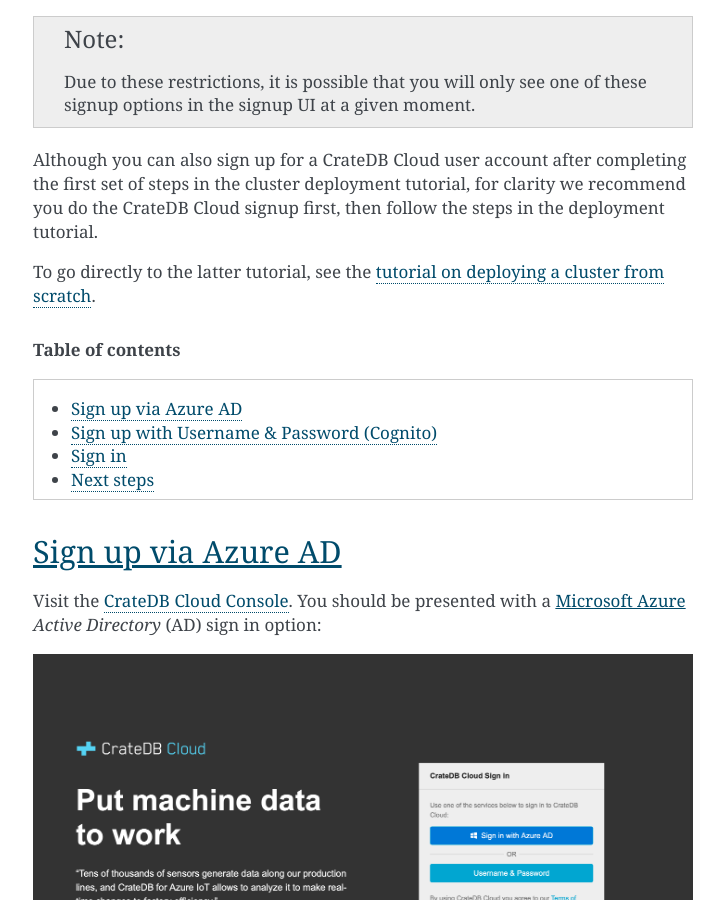
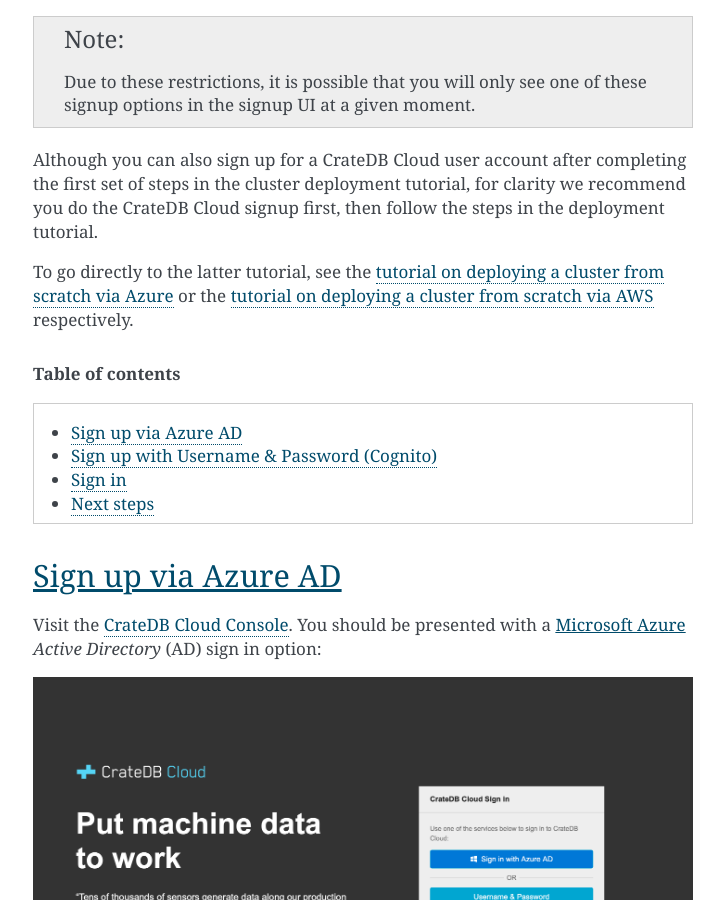
Before and after one commit to crate/cloud-tutorials, a Sphinx documentation site: the page built from docs/sign-up.rst, in a window 1280 px wide and 900 px high, scrolled down 427 px. Shown: the whole window, without its empty margins (387-1111 px from the left). Built offline with Sphinx 7.4.7, drawn with Linux system fonts in a browser that asks for light colours; some of the changed text lies outside the part shown.

Commit message:
Reorganization of tutorials to make Azure and AWS flows clearly separated

```diff
--- a/docs/deploy-to-cluster/signup-aws.rst
+++ b/docs/cluster-deployment/deploy-to-cluster-aws/signup-aws.rst
@@ -26,7 +26,7 @@
 the top of the AWS Marketplace front page, or follow `this link`_ to the offer.
 The top of the offer page should look as follows:
 
-.. image:: ../_assets/img/aws-offer.png
+.. image:: ../../_assets/img/aws-offer.png
 
 The offer page provides all the information about the CrateDB Cloud offer on
 AWS you might need: a product overview, brief descriptions of the subscription
@@ -37,14 +37,14 @@
 When you do, you will be referred to a page with pricing details and a request
 for confirmation, like so:
 
-.. image:: ../_assets/img/aws-subscribe-offer.png
+.. image:: ../../_assets/img/aws-subscribe-offer.png
 
 After reviewing the details, click *Subscribe*.
 
 A notice will pop up, confirming your subscription and referring you to the
 configuration on the CrateDB Cloud end.
 
-.. image:: ../_assets/img/aws-subscribe-confirm.png
+.. image:: ../../_assets/img/aws-subscribe-confirm.png
 
 Click on the *Set Up Your Account* button to proceed.
 
--- a/docs/deploy-to-cluster/signup-azure.rst
+++ b/docs/cluster-deployment/deploy-to-cluster-azure/signup-azure.rst
@@ -32,7 +32,7 @@
 Azure Portal. The Azure Portal provides a dropdown menu where you can select
 the plan you have chosen previously.
 
-.. image:: ../_assets/img/portal-offer.png
+.. image:: ../../_assets/img/portal-offer.png
 
 Simply select your preferred plan and confirm by clicking *Create*. Note that
 you can still review the plans and pricing again at this stage before creating
@@ -43,7 +43,7 @@
 billed for the total usage. All resources in a single Azure subscription are
 billed together.
 
-.. image:: ../_assets/img/subscribe-offer.png
+.. image:: ../../_assets/img/subscribe-offer.png
 
 Once everything is set, click *Subscribe* in the bottom left corner.
 
--- a/docs/index.rst
+++ b/docs/index.rst
@@ -30,11 +30,11 @@
 .. rubric:: Table of contents
 
 .. toctree::
-    :maxdepth: 3
+    :maxdepth: 2
     :titlesonly:
 
     sign-up
-    deploy-to-cluster/index
+    cluster-deployment/index
 
 
 .. _Crate.io: https://crate.io/
--- a/docs/sign-up.rst
+++ b/docs/sign-up.rst
@@ -28,7 +28,9 @@
 deployment tutorial.
 
 To go directly to the latter tutorial, see the :ref:`tutorial on deploying a
-cluster from scratch <deploy-to-cluster>`.
+cluster from scratch via Azure <deploy-to-cluster-azure>` or the
+:ref:`tutorial on deploying a cluster from scratch via AWS
+<deploy-to-cluster-aws>` respectively.
 
 
 .. rubric:: Table of contents
@@ -88,9 +90,11 @@
 
 There's nothing here yet.
 
-However, by the end of :ref:`this tutorial <deploy-to-cluster>`, you will have
-created your first CrateDB cluster and this page will display important
-information such as average response times, queries, logs, and so on.
+However, by the end of our tutorials for :ref:`deploying a cluster via Azure
+<deploy-to-cluster-azure>` or :ref:`deploying a cluster via AWS
+<deploy-to-cluster-aws>`, you will have created your first CrateDB cluster and
+this page will display important information such as average response times,
+queries, logs, and so on.
 
 
 .. _sign-up-next:
@@ -99,7 +103,7 @@
 ==========
 
 Now that you have an account, you can choose a cloud provider. Follow the
-:ref:`relevant tutorial steps <deploy-to-cluster>` to subscribe and deploy your
+:ref:`relevant tutorial steps <cluster-deployment>` to subscribe and deploy your
 first cluster.
 
 
```
Also changed, not shown: docs/cluster-deployment/deploy-to-cluster-aws/configure-aws.rst (renamed from docs/deploy-to-cluster/configure-aws.rst, +7 -7 lines), docs/cluster-deployment/deploy-to-cluster-aws/index.rst (added, +19 -0 lines), docs/cluster-deployment/deploy-to-cluster-azure/configure-azure.rst (renamed from docs/deploy-to-cluster/configure-azure.rst, +7 -7 lines), docs/cluster-deployment/deploy-to-cluster-azure/index.rst (added, +18 -0 lines), docs/cluster-deployment/index.rst (added, +28 -0 lines), docs/deploy-to-cluster/index.rst (deleted, +0 -33 lines).
